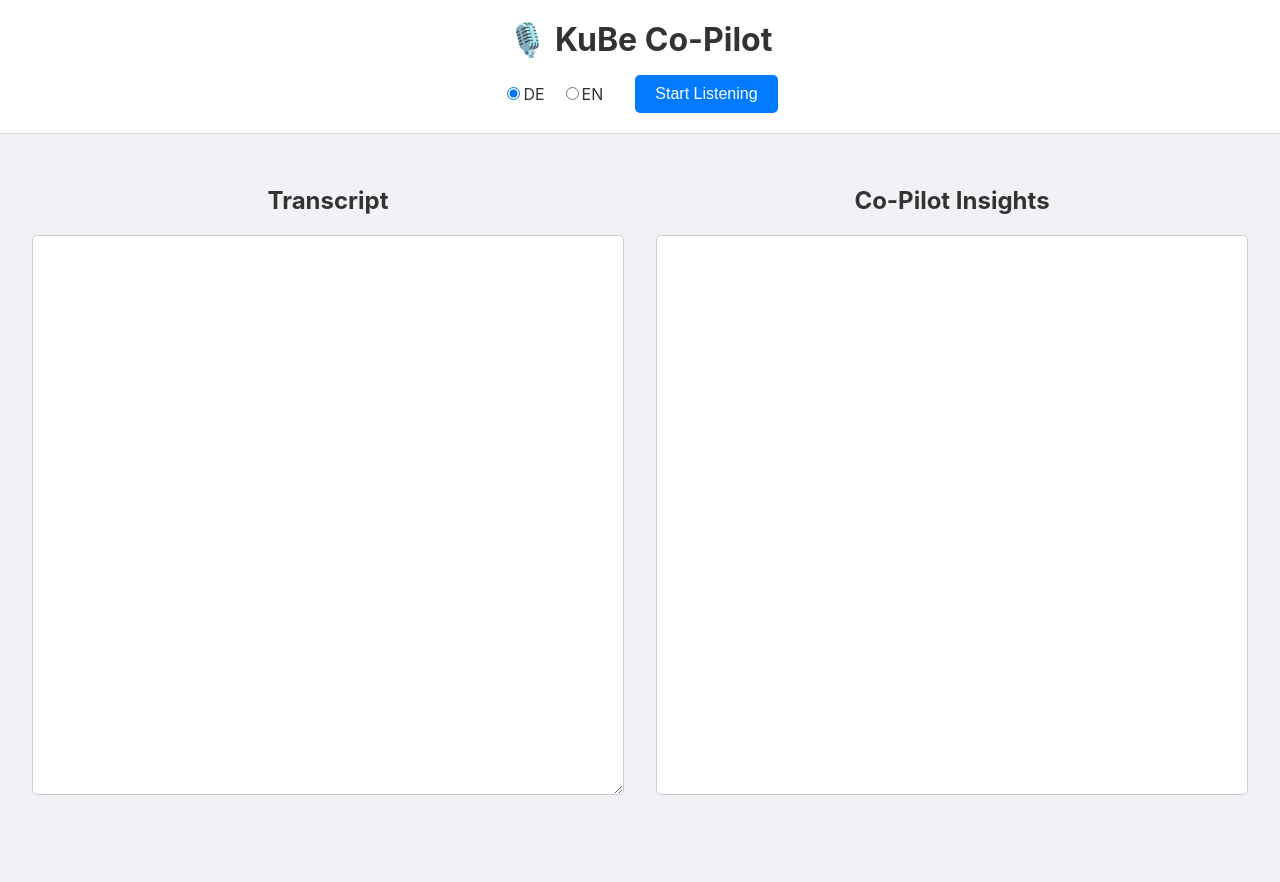
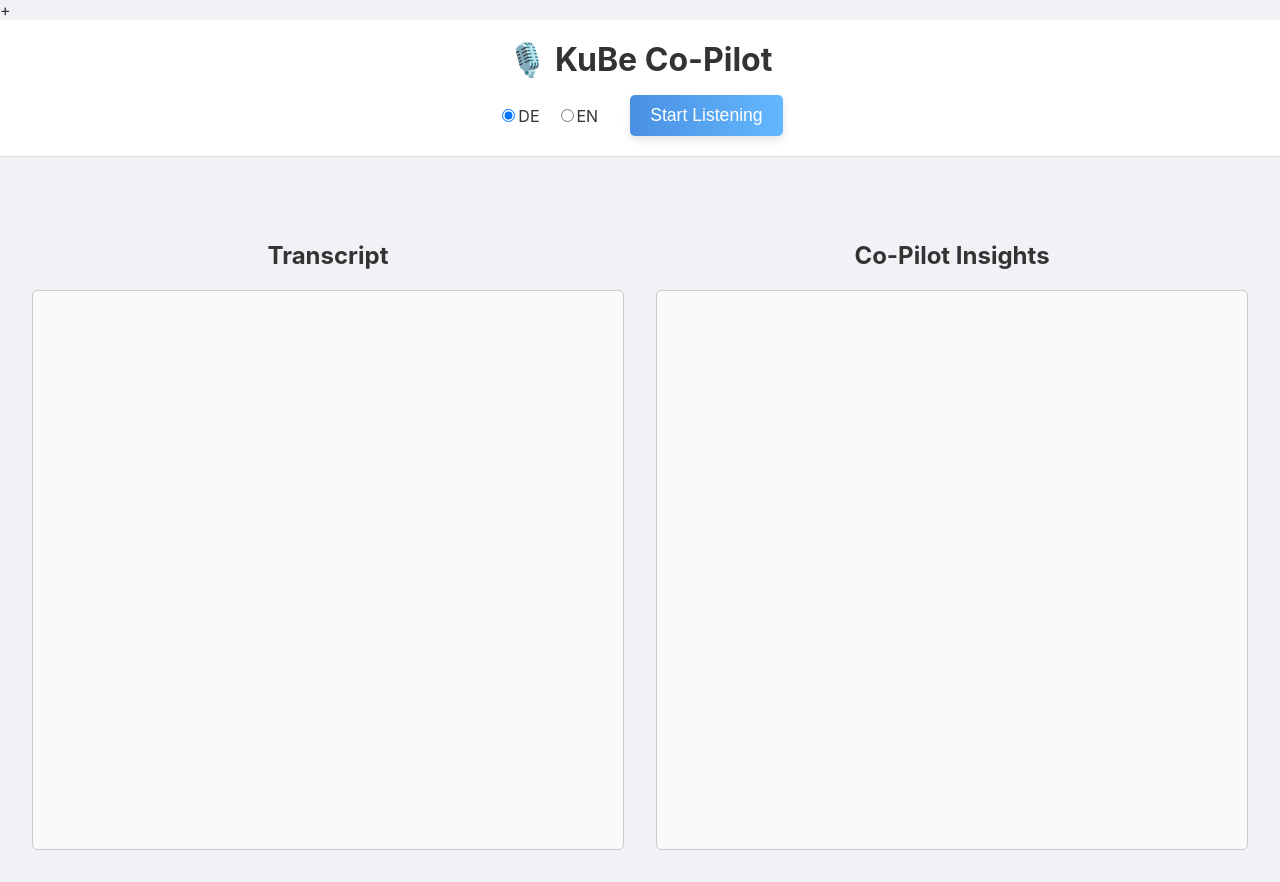
Before and after one commit to BGligorijevic/kube-copilot, a React (Create React App) app in the folder frontend/: page / in a window 1280 px wide. Before the commit the page ends 800 px from the top, so only its background shows below. Built offline with nearby package versions, Linux system fonts and the light colour scheme.

Commit message:
nicer UI

```diff
--- a/frontend/public/index.html
+++ b/frontend/public/index.html
@@ -24,7 +24,7 @@
       work correctly both with client-side routing and a non-root public URL.
       Learn how to configure a non-root public URL by running `npm run build`.
     -->
-    <title>React App</title>
++    <title>KuBe Co-Pilot</title>
   </head>
   <body>
     <noscript>You need to enable JavaScript to run this app.</noscript>
--- a/frontend/src/App.css
+++ b/frontend/src/App.css
@@ -25,6 +25,14 @@ body {
   font-size: 2rem;
 }
 
+.error-message {
+  background-color: #ffebee;
+  color: #c62828;
+  padding: 1rem;
+  border-radius: 8px;
+  margin-top: 1rem;
+}
+
 .controls {
   display: flex;
   justify-content: center;
@@ -44,13 +52,20 @@ body {
 
 .listen-button {
   padding: 10px 20px;
-  font-size: 1rem;
+  font-size: 1.1rem;
   cursor: pointer;
   border: none;
   border-radius: 5px;
-  background-color: #007bff;
+  background: linear-gradient(to right, #4a90e2, #63b8ff); /* Gradient background */
   color: white;
-  transition: background-color 0.2s;
+  box-shadow: 0 4px 8px rgba(0, 0, 0, 0.1); /* Subtle shadow */
+  transition: all 0.2s ease-in-out;
+  outline: none; /* Remove default outline */
+}
+
+.listen-button:hover {
+  background: linear-gradient(to right, #357bd9, #4a90e2); /* Darker gradient on hover */
+  transform: translateY(-2px); /* Slight lift on hover */
 }
 
 .listen-button:hover {
@@ -62,11 +77,15 @@ body {
   cursor: not-allowed;
 }
 
+.reconnect-button {
+  background: linear-gradient(to right, #f44336, #d32f2f);
+}
+
 .App-main {
   display: flex;
   justify-content: center;
   gap: 2rem;
-  padding: 0 2rem;
+  padding: 2rem; /* Increased padding */
   max-width: 1400px;
   margin: 0 auto;
 }
@@ -85,8 +104,10 @@ body {
   line-height: 1.6;
   border: 1px solid #ccc;
   border-radius: 5px;
-  background-color: #fff;
+  background-color: #f9f9f9; /* Light gray background for read-only */
   box-sizing: border-box;
+  resize: none; /* Disable resizing */
+  cursor: not-allowed; /* Indicate read-only */
 }
 
 .insights-display {
--- a/frontend/src/App.js
+++ b/frontend/src/App.js
@@ -2,17 +2,21 @@ import React, { useState, useEffect, useRef } from 'react';
 import './App.css';
 
 function App() {
-  const [appStatus, setAppStatus] = useState('idle'); // 'idle', 'initializing', 'listening'
+  const [appStatus, setAppStatus] = useState('idle'); // 'idle', 'initializing', 'listening', 'disconnected'
   const [language, setLanguage] = useState('de');
   const [transcript, setTranscript] = useState('');
   const [insights, setInsights] = useState([]);
   const socket = useRef(null);
+  const intentionalClose = useRef(false);
+  const healthCheckInterval = useRef(null);
+  const pongTimeout = useRef(null);
 
   useEffect(() => {
     // Cleanup on component unmount
     return () => {
       if (socket.current) {
         socket.current.close();
+        clearTimeout(pongTimeout.current);
       }
     };
   }, []);
@@ -23,6 +27,28 @@ function App() {
       socket.current.close();
     }
 
+    // Reset the flag on each new connection attempt
+    intentionalClose.current = false;
+
+    const startHealthCheck = () => {
+      healthCheckInterval.current = setInterval(() => {
+        if (socket.current && socket.current.readyState === WebSocket.OPEN) {
+          socket.current.send(JSON.stringify({ action: 'ping' }));
+          // Expect a pong back within 2 seconds. If not, consider it disconnected.
+          pongTimeout.current = setTimeout(() => {
+            console.error("Pong not received, connection is likely dead.");
+            setAppStatus('disconnected');
+            socket.current.close();
+          }, 2000);
+        }
+      }, 5000); // Send a ping every 5 seconds
+    };
+
+    const stopHealthCheck = () => {
+      clearInterval(healthCheckInterval.current);
+      clearTimeout(pongTimeout.current);
+    };
+
     // Use ws:// for local development, wss:// for production
     socket.current = new WebSocket('ws://localhost:8000/ws');
 
@@ -31,12 +57,17 @@ function App() {
       setAppStatus('initializing');
       // Send start message to the backend
       socket.current.send(JSON.stringify({ action: 'start', language: language }));
+      startHealthCheck();
     };
 
     socket.current.onmessage = (event) => {
       const message = JSON.parse(event.data);
       console.log('Received message from WebSocket:', message);
-      if (message.type === 'status' && message.data === 'listening') {
+
+      if (message.type === 'pong') {
+        clearTimeout(pongTimeout.current); // Pong received, connection is healthy.
+        return;
+      } else if (message.type === 'status' && message.data === 'listening') {
         setAppStatus('listening');
       }
       if (message.type === 'transcript') {
@@ -48,12 +79,16 @@ function App() {
 
     socket.current.onclose = () => {
       console.log('WebSocket disconnected');
-      setAppStatus('idle');
+      stopHealthCheck();
+      // Only show disconnected error if it wasn't a manual stop.
+      if (!intentionalClose.current) {
+        setAppStatus('disconnected');
+      }
     };
 
     socket.current.onerror = (error) => {
       console.error('WebSocket error:', error);
-      setAppStatus('idle');
+      setAppStatus('disconnected');
     };
   };
 
@@ -64,6 +99,7 @@ function App() {
   };
 
   const handleStopListening = () => {
+    intentionalClose.current = true; // Mark the close as intentional
     if (socket.current) {
       socket.current.close();
       socket.current = null;
@@ -84,6 +120,8 @@ function App() {
         return 'Initializing...';
       case 'listening':
         return 'Stop Listening';
+      case 'disconnected':
+        return 'Reconnect';
       case 'idle':
       default:
         return 'Start Listening';
@@ -95,20 +133,25 @@ function App() {
     <div className="App">
       <header className="App-header">
         <h1>🎙️ KuBe Co-Pilot</h1>
+        {appStatus === 'disconnected' && (
+          <div className="error-message">
+            Connection to the server was lost. Please ensure the backend is running.
+          </div>
+        )}
         <div className="controls">
           <div className="language-selector">
             <label>
-              <input type="radio" value="de" checked={language === 'de'} onChange={handleLanguageChange} />
+              <input type="radio" value="de" checked={language === 'de'} onChange={handleLanguageChange} disabled={appStatus !== 'idle'} />
               DE
             </label>
             <label>
-              <input type="radio" value="en" checked={language === 'en'} onChange={handleLanguageChange} />
+              <input type="radio" value="en" checked={language === 'en'} onChange={handleLanguageChange} disabled={appStatus !== 'idle'} />
               EN
             </label>
           </div>
           <button
-            onClick={appStatus === 'listening' ? handleStopListening : handleStartListening}
-            className="listen-button"
+            onClick={(appStatus === 'listening' || appStatus === 'disconnected') ? handleStopListening : handleStartListening}
+            className={`listen-button ${appStatus === 'disconnected' ? 'reconnect-button' : ''}`}
             disabled={appStatus === 'initializing'}>
             {getButtonText()}
           </button>
```
